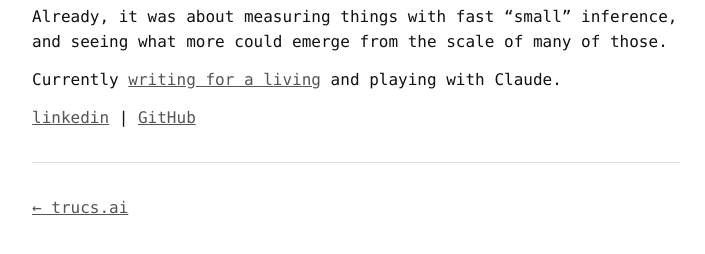
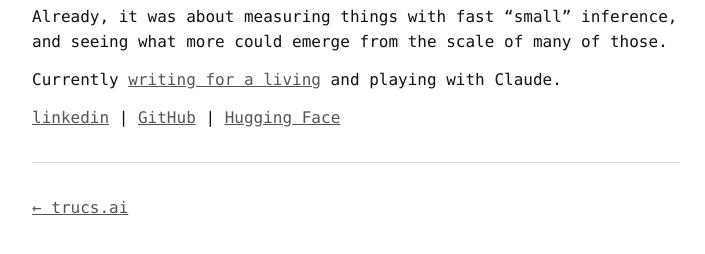
Before and after one commit to idle-intelligence/trucs.ai, a Jekyll site: the page built from ilnmtlbnm/index.md, in a window 1280 px wide. Shown: the part 376-630 px from the top of the page, without its empty margins (284-989 px from the left). Built offline with Jekyll 4.4.1, drawn with Linux system fonts in a browser that asks for light colours.

Commit message:
About: name in the page title, Hugging Face link (#30)

```diff
--- a/ilnmtlbnm/index.md
+++ b/ilnmtlbnm/index.md
@@ -21,7 +21,7 @@
 
 Currently [writing for a living](/blog/writing-for-a-living) and playing with Claude.
 
-[linkedin](https://www.linkedin.com/in/thomascambau/) \| [GitHub](https://github.com/ilnmtlbnm)
+[linkedin](https://www.linkedin.com/in/thomascambau/) \| [GitHub](https://github.com/ilnmtlbnm) \| [Hugging Face](https://huggingface.co/ilnmtlbnm)
 
 ---
 
```
Also changed, not shown: other parts of ilnmtlbnm/index.md (+1 -1 lines).
